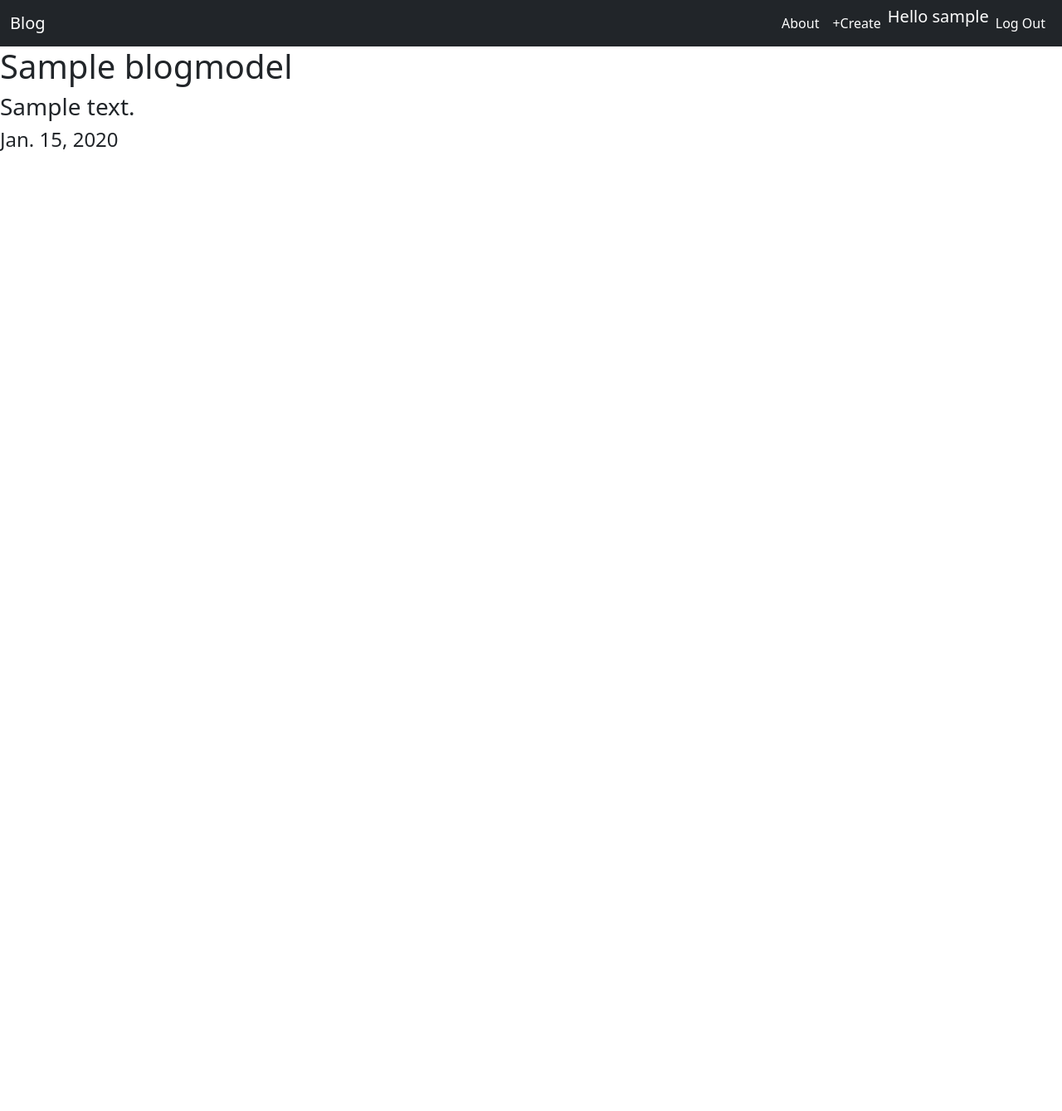
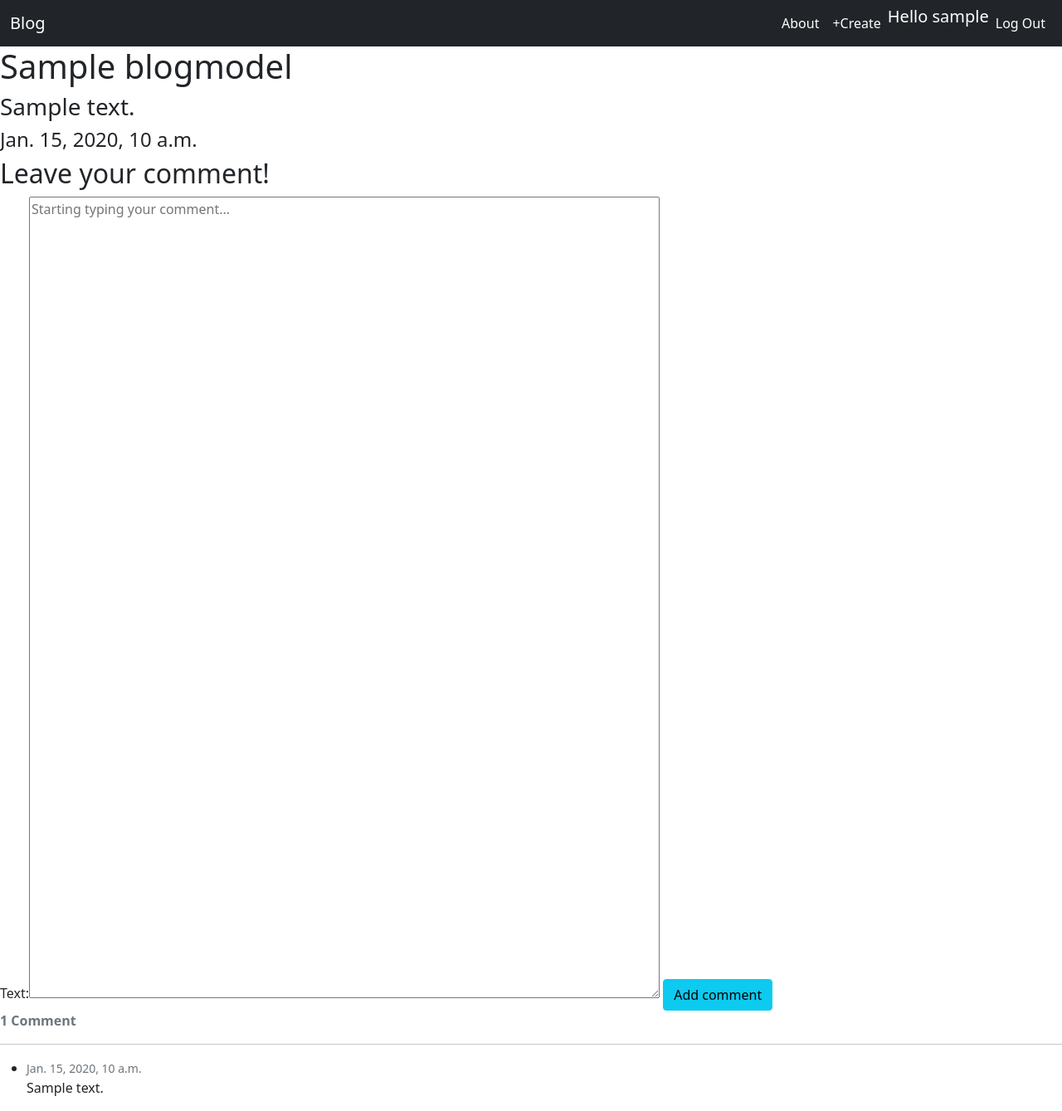
Before and after one commit to DonnyDark/blog-project, a Django app: page /00000000-0000-0000-0000-000000000001/ in a window 1280 px wide. Shown: the whole page at 83% size. Before the commit the page ends 182 px from the top, so only its background shows below. Run offline with Django 3.2, Linux system fonts and the light colour scheme; a user stored in the database is signed in; tables that the repository leaves empty hold one stand-in row (values such as "Sample post"); parts of the project's set-up code (start-up, migrations or seed data) failed here and were passed over.

Commit message:
add comment section in detail page

```diff
--- a/blog/forms.py
+++ b/blog/forms.py
@@ -1,9 +1,8 @@
-from django.forms import ModelForm
 from .models import BlogModel, BlogCommentModel
 from django import forms
 
 
-class BlogCreationForm(ModelForm):
+class BlogCreationForm(forms.ModelForm):
     class Meta:
         model = BlogModel
         fields = ['title', 'text']
@@ -13,7 +12,7 @@
         }
 
 
-class CommentCreationForm(ModelForm):
+class CommentCreationForm(forms.ModelForm):
     class Meta:
         model = BlogCommentModel
         fields = ['text']
--- a/blog/models.py
+++ b/blog/models.py
@@ -12,21 +12,28 @@
     author = models.ForeignKey(UserModel, on_delete=models.CASCADE)
     title = models.CharField(max_length=150)
     text = models.TextField()
-    published_date = models.DateField(default=timezone.now)
-
+    created_date = models.DateTimeField(default=timezone.now, editable=False)
+    published_date = models.DateTimeField(default=timezone.now, editable=True)
     liked = models.IntegerField(editable=True, blank=True, null=True)
-    commented = models.IntegerField(editable=True, blank=True, null=True)
     viewed = models.IntegerField(editable=True, blank=True, null=True)
 
     def __str__(self):
-        return self.title
+        return self.title + ', ' + self.author.username
 
     def get_absolute_url(self):
-        return reverse('blog.views.blog_detail', args=[str(self.id)])
+        return f'/{self.pk}/'
+
+    @property
+    def number_of_comments(self):
+        return BlogCommentModel.objects.filter(blog=self).count()
 
 
 class BlogCommentModel(models.Model):
     id = models.UUIDField(primary_key=True, unique=True, default=uuid.uuid4, editable=False)
-    blog = models.ForeignKey(BlogModel, on_delete=models.CASCADE)
+    blog = models.ForeignKey(BlogModel, on_delete=models.CASCADE, related_name='comments')
     author = models.ForeignKey(UserModel, on_delete=models.CASCADE)
     text = models.TextField(null=False, blank=False, editable=True)
+    date_posted = models.DateTimeField(default=timezone.now, editable=False)
+
+    def __str__(self):
+        return str(self.author.username) + "'s comment for " + self.blog.title
--- a/blog/templates/blog/detail_blog.html
+++ b/blog/templates/blog/detail_blog.html
@@ -7,4 +7,42 @@
 <h2>{{ blog.author }}</h2>
 <h3>{{ blog.text }}</h3>
 <h4>{{ blog.published_date }}</h4>
+
+<h2>Leave your comment!</h2>
+<div id="comment-section">
+    {% if user.is_authenticated %}
+    <form method="POST">
+        {% csrf_token %}
+        <div class="form-group">
+            {{ comment_form }}
+            <button class="btn btn-info" type="submit">Add comment <i class="fas fa-comments"></i></button>
+        </div>
+    </form>
+    {% else %}
+    <a class="btn btn-outline-info" href="{% url 'login' %}?next={{ request.path }}">Log in to add a comment!</a><br>
+    {% endif %}
+
+    {% if comments %}
+    <strong class="text-secondary">{{ blog.number_of_comments }} Comment{{ blog.number_of_comments|pluralize }}</strong>
+    <hr>
+    <ul>
+        {% for comment in comments %}
+        <li>
+            <div>
+                <span>
+                    <strong class="text-info">{{ comment.author }} </strong>
+                    <small class="text-muted">{{ comment.date_posted }}</small>
+                </span>
+                <p>
+                    {{ comment.text|safe }}
+                </p>
+            </div>
+        </li>
+        {% endfor %}
+    </ul>
+    {% else %}
+        <strong class="text-secondary">No comments yet...</strong>
+    {% endif %}
+
+</div>
 {% endblock %}
--- a/blog/templates/blog/main_page.html
+++ b/blog/templates/blog/main_page.html
@@ -10,6 +10,10 @@
     {% for blog in blog_list %}
     <li><a href="{{ blog.get_absolute_url }}">{{ blog.title }}</a></li>
     <li>{{ blog.author }}</li>
+    <li>{{ blog.liked }}</li>
+    <li>{{ blog.viewed }}</li>
+    <li>{{ blog.published_date }}</li>
+    <li>{{ blog.number_of_comments }}</li>
     {% endfor %}
 </ul>
 {% endblock %}
--- a/blog/views.py
+++ b/blog/views.py
@@ -16,6 +16,24 @@
     context_object_name = 'blog'
     template_name = 'blog/detail_blog.html'
 
+    def get_context_data(self, **kwargs):
+        data = super().get_context_data(**kwargs)
+
+        comments = BlogCommentModel.objects.filter(
+            blog=self.get_object()).order_by('-date_posted')
+        data['comments'] = comments
+        if self.request.user.is_authenticated:
+            data['comment_form'] = CommentCreationForm(instance=self.request.user)
+
+        return data
+
+    def post(self, request, *args, **kwargs):
+        new_comment = BlogCommentModel(text=request.POST.get('text'),
+                                       author=self.request.user,
+                                       blog=self.get_object())
+        new_comment.save()
+        return self.get(self, request, *args, **kwargs)
+
 
 class BlogCreateView(LoginRequiredMixin, CreateView):
     model = BlogModel
@@ -25,9 +43,3 @@
     def form_valid(self, form):
         form.instance.author = self.request.user
         return super().form_valid(form)
-
-
-class CommentCreateView(LoginRequiredMixin, CreateView):
-    model = BlogCommentModel
-    template_name = 'blog/detail_blog.html'
-    form_class = CommentCreationForm
```
Also changed, not shown: blog/migrations/0001_initial.py.
